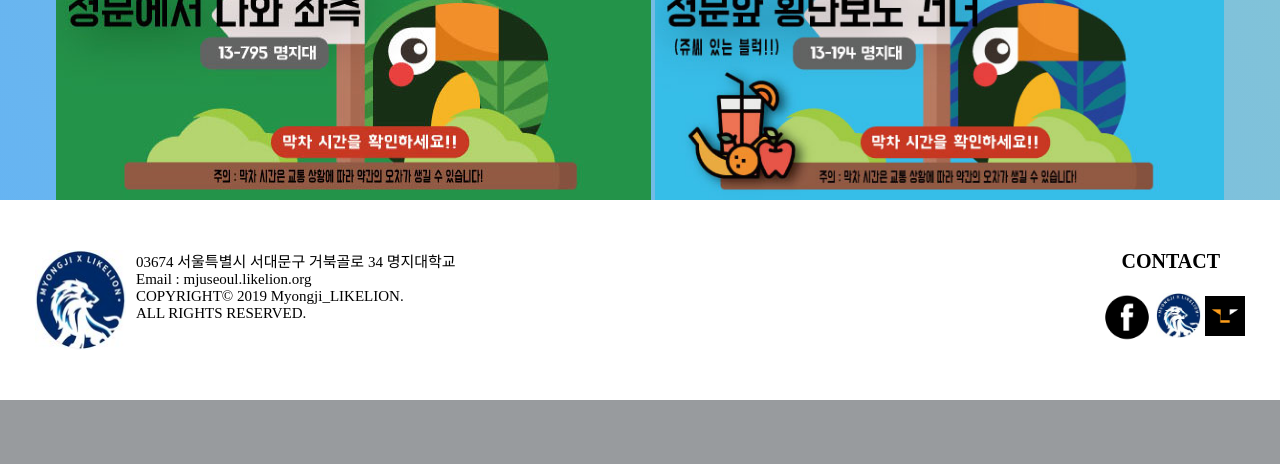
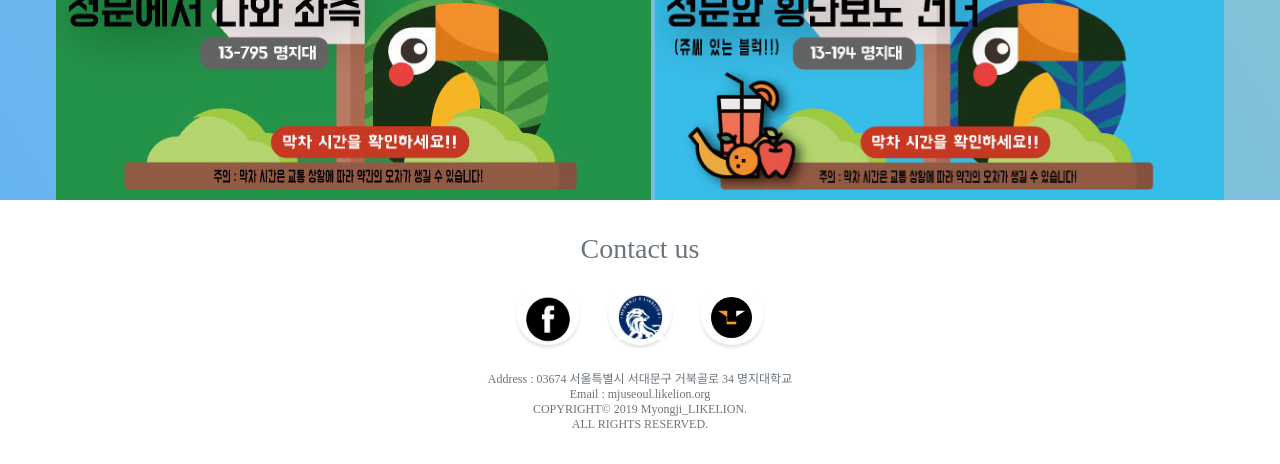
Before and after one commit to likelionmju/mju-festival-2019, a Django app: page / in a window 1280 px wide. Shown: the part 5893-6357 px from the top of the page. Before the commit the page ends 6293 px from the top, so only its background shows below. Run offline with Django 3.2, Linux system fonts and the light colour scheme; some libraries are stand-ins or nearby versions; some web fonts are replaced.

Commit message:
footer pi-gon-ha-da

```diff
--- a/page/static/page/css/home.css
+++ b/page/static/page/css/home.css
@@ -1,3 +1,4 @@
+
 .App {
   font-family: 'Do Hyeon', sans-serif;
   /* background-image: linear-gradient(45deg, #874da2 0%, #c43a30 100%); */
@@ -17,17 +18,11 @@
 .footer-distributed{
   background-color: white;
   text-align: left;
-    font: 10px sans-serif;
-    color : black;
+  font: 15px sans-serif;
   height: auto;
   padding: 50px 35px;
 }
-  .likelionlogo{
-    float:left;
-    width:101px !important;
-    height: 100px !important;
-    padding-right: 10px !important;
-  }
+
 .row{
   display: flex;
   flex-wrap: wrap;
@@ -58,12 +53,26 @@
 }
 
 .main_img img {
-    display: block;
-    margin: 0px auto;
+  display: block; margin: 0px auto;
 }
 
-@media only screen and (max-width: 990px) {
-  .guest {
-    width: 49% !important;
+footer.footer {
+  padding-top: 2rem;
+  padding-bottom: 2rem;
 }
+
+footer.footer .social-link {
+  display: block;
+  height: 4rem;
+  width: 4rem;
+  line-height: 4.3rem;
+  font-size: 1.5rem;
+  -webkit-transition: background-color 0.15s ease-in-out;
+  transition: background-color 0.15s ease-in-out;
+  -webkit-box-shadow: 0 3px 3px 0 rgba(0, 0, 0, 0.1);
+  box-shadow: 0 3px 3px 0 rgba(0, 0, 0, 0.1);
 }
+
+footer.footer .social-link:hover {
+  text-decoration: none;
+}
--- a/page/templates/home.html
+++ b/page/templates/home.html
@@ -130,42 +130,36 @@
       <img src="{% static 'page/images/right.jpg' %}" alt="버스정보" style="max-width: 100%; height:842px;">
     </div>
   </section>
-  <!-- footer -->
-  <footer class="footer-distributed" style="font-size: 1em; margin-top : 0px">
-    <div class="row">
-
-      <p>
+  <!-- Footer -->
+  <footer class="footer footer-distributed text-center">
+    <div class="container">
+      <h3 class="text-muted mb-3">Contact us</h3>
+      <ul class="list-inline mb-4">
+        <li class="list-inline-item">
+          <a class="social-link rounded-circle text-white mr-3" href="https://www.facebook.com/likelionMJU/">
+            <img class="fb_icon" src="{% static 'page/images/face.png' %}" alt="Fb icon " width="50px" height="50px">
+          </a>
+        </li>
+        <li class="list-inline-item">
+          <a class="social-link rounded-circle text-white mr-3" href="http://mjuseoul.likelion.org/">
+            <img class="mjulikelion_icon" src="{% static 'page/images/mju_seoul.jpg' %}" alt="mju icon" width="45px" height="45px">
+          </a>
+        </li>
+        <li class="list-inline-item">
+          <a class="social-link rounded-circle text-white" href="https://likelion.net/">
+            <img class="lion_icon rounded-circle" src="{% static 'page/images/likelion.png' %}" alt="Likelion" width="41px" height="41px">
+          </a>
+        </li>
+      </ul>
+      <p class="text-muted small mb-0">
+        Address  :  03674 서울특별시 서대문구 거북골로 34 명지대학교
+        <br> Email  :  mjuseoul.likelion.org
+        <a>
+          <br> COPYRIGHT© 2019 Myongji_LIKELION.
+          <br> ALL RIGHTS RESERVED.
+          <br>
+        </a>
       </p>
-      <div class="col-lg-6">
-        <div style="margin-right: 30px;">
-          <img class="likelionlogo" src="{% static 'page/images/mju_seoul.jpg' %}" alt="likelionlogo">
-        </div>
-
-        <div style="margin-left: 30px; font-size:15px;">
-          03674 서울특별시 서대문구 거북골로 34 명지대학교
-          <br> Email : mjuseoul.likelion.org
-          <a>
-            <br> COPYRIGHT© 2019 Myongji_LIKELION.
-            <br> ALL RIGHTS RESERVED.
-            <br>
-          </a>
-        </div>
-      </div>
-      <div class="footer-right col-lg-6" style="text-align:right;">
-        <strong style="font-size:20px; margin-right: 25px;">CONTACT</strong>
-        <br>
-        <br>
-        <a href="https://www.facebook.com/likelionMJU/">
-          <img class="fb_icon" src="{% static 'page/images/face.png' %}" alt="Fb icon " width="50px" height="50px">
-        </a>
-        <a href="http://mjuseoul.likelion.org/">
-          <img class="fb_icon" src="{% static 'page/images/mju_seoul.jpg' %}" alt="mju icon" width="45px" height="45px">
-        </a>
-        <a href="https://likelion.net/">
-          <img class="lion_icon" src="{% static 'page/images/likelion.png' %}" alt="Likelion" width="40px" height="40px">
-        </a>
-
-      </div>
     </div>
   </footer>
 </div>
```
Lines whose indentation alone changed are shown as unchanged.
